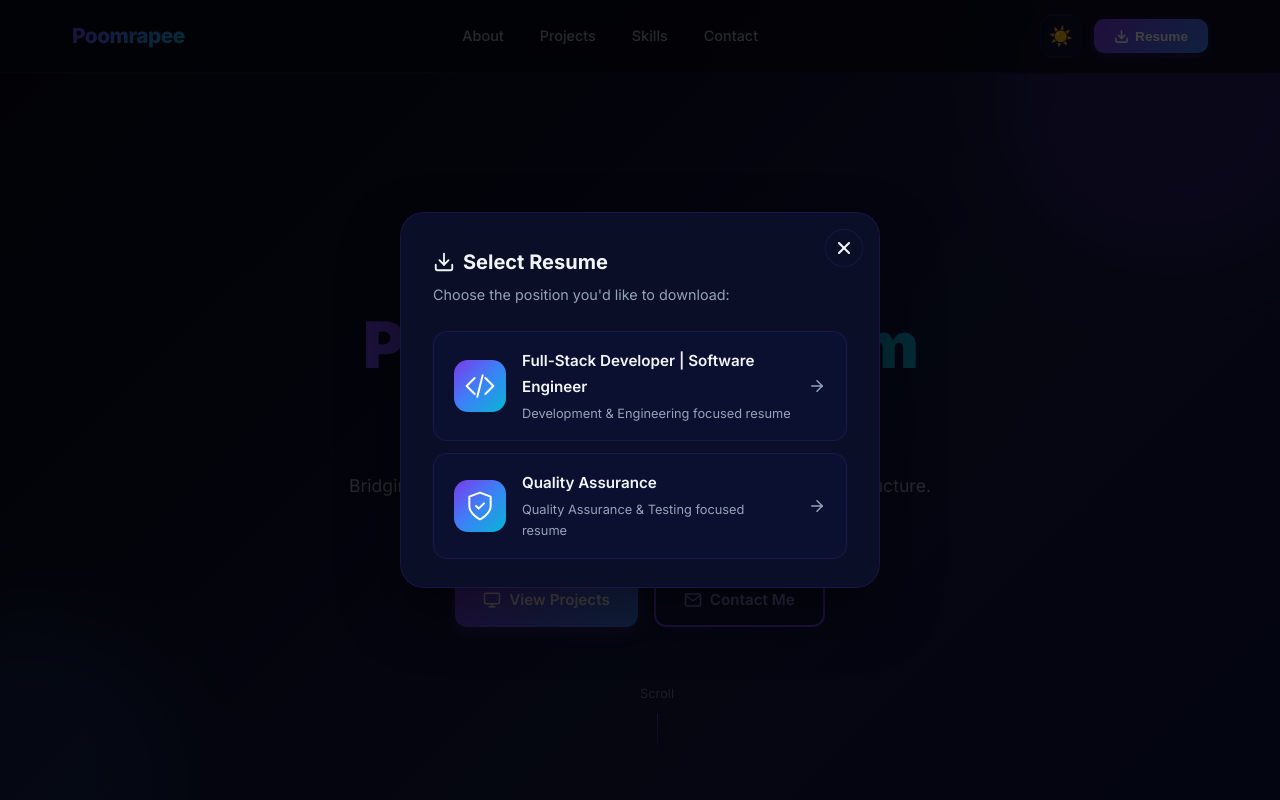
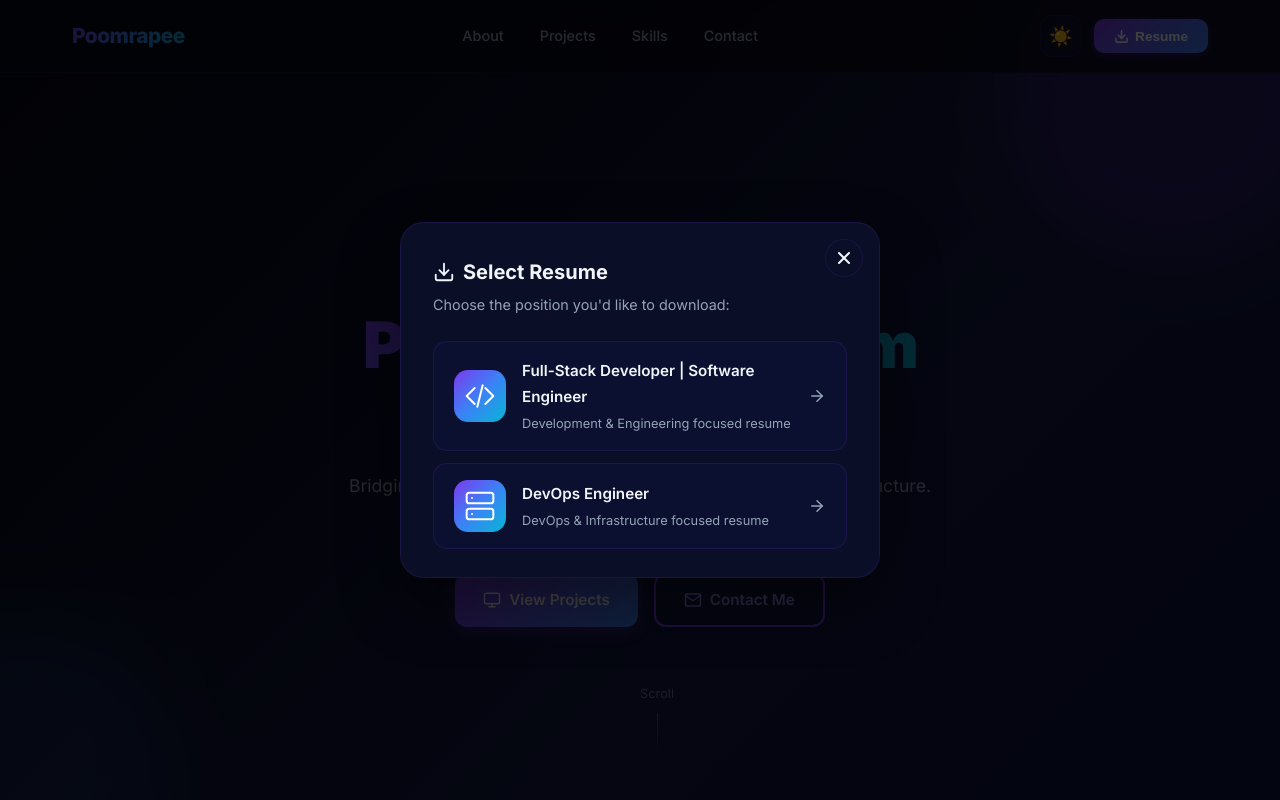
Before and after one commit to Daijirew/Poomrapee-Portfolio, a Next.js app: page / in a window 1280 px wide. Both pictures are taken after a click on the button "Resume". Shown: the top 800 px of the page. Built offline with nearby package versions, Linux system fonts and the light colour scheme.

Commit message:
feat: Add ResumePopup component with DevOps resume and new Hero section.

```diff
--- a/src/components/Hero.jsx
+++ b/src/components/Hero.jsx
@@ -2,7 +2,7 @@
 import { useState, useEffect, useCallback } from 'react';
 import './Hero.css';
 
-const titles = ['Software Engineer', 'Full-Stack Developer', 'Quality Assurance'];
+const titles = ['DevOps Engineer', 'Software Engineer', 'Full-Stack Developer'];
 const TYPE_SPEED = 80;
 const DELETE_SPEED = 50;
 const PAUSE_DELAY = 1500;
--- a/src/components/ResumePopup.jsx
+++ b/src/components/ResumePopup.jsx
@@ -16,15 +16,17 @@ const resumeOptions = [
         description: 'Development & Engineering focused resume',
     },
     {
-        title: 'Quality Assurance',
+        title: 'DevOps Engineer',
         iconPath: (
             <>
-                <path d="M12 22s8-4 8-10V5l-8-3-8 3v7c0 6 8 10 8 10z" />
-                <polyline points="9 12 11 14 15 10" />
+                <rect x="2" y="2" width="20" height="8" rx="2" ry="2" />
+                <rect x="2" y="14" width="20" height="8" rx="2" ry="2" />
+                <line x1="6" y1="6" x2="6.01" y2="6" />
+                <line x1="6" y1="18" x2="6.01" y2="18" />
             </>
         ),
-        file: '/Resume - Poomrapee QA.pdf',
-        description: 'Quality Assurance & Testing focused resume',
+        file: '/Resume - Poomrapee DevOps.pdf',
+        description: 'DevOps & Infrastructure focused resume',
     },
 ];
 
```
Also changed, not shown: 1 other file (tests, documents, lock files or other folders).
